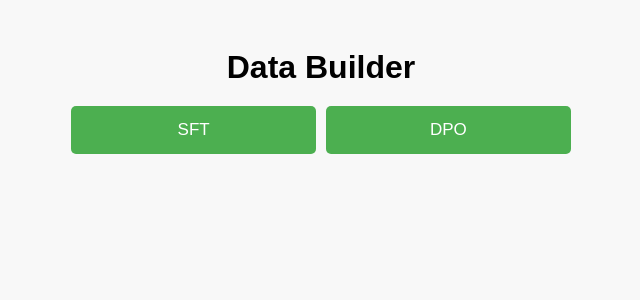
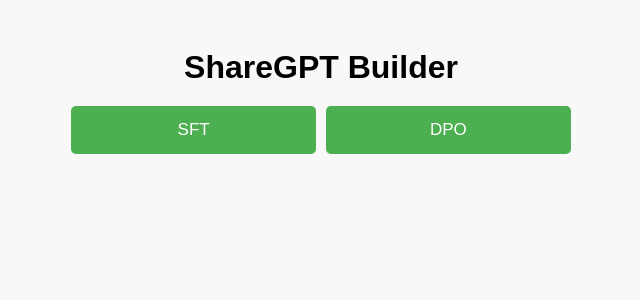
Before and after one commit to teknium1/ShareGPT-Builder, a Flask app: page / in a window 1280 px wide. Shown: the top 300 px of the page, without its empty margins (319-959 px from the left). Run offline with Flask 3, Linux system fonts and the light colour scheme.

Commit message:
Rename webpage titles

```diff
--- a/templates/index.html
+++ b/templates/index.html
@@ -2,7 +2,7 @@
 <script src="{{ url_for('static', filename='main.js') }}"></script>
 <html>
     <head>
-        <title>Data Builder</title>
+        <title>ShareGPT Builder</title>
         <style>
             h1 {
                 text-align: center;
@@ -101,7 +101,7 @@
         </style>
     </head>
     <body>
-        <h1>Data Builder</h1> <!-- Ensure this is before the tabs -->
+        <h1>ShareGPT Builder</h1> <!-- Ensure this is before the tabs -->
 
         <div class="tabcontainer">
             <div class="button-container-two">
```
